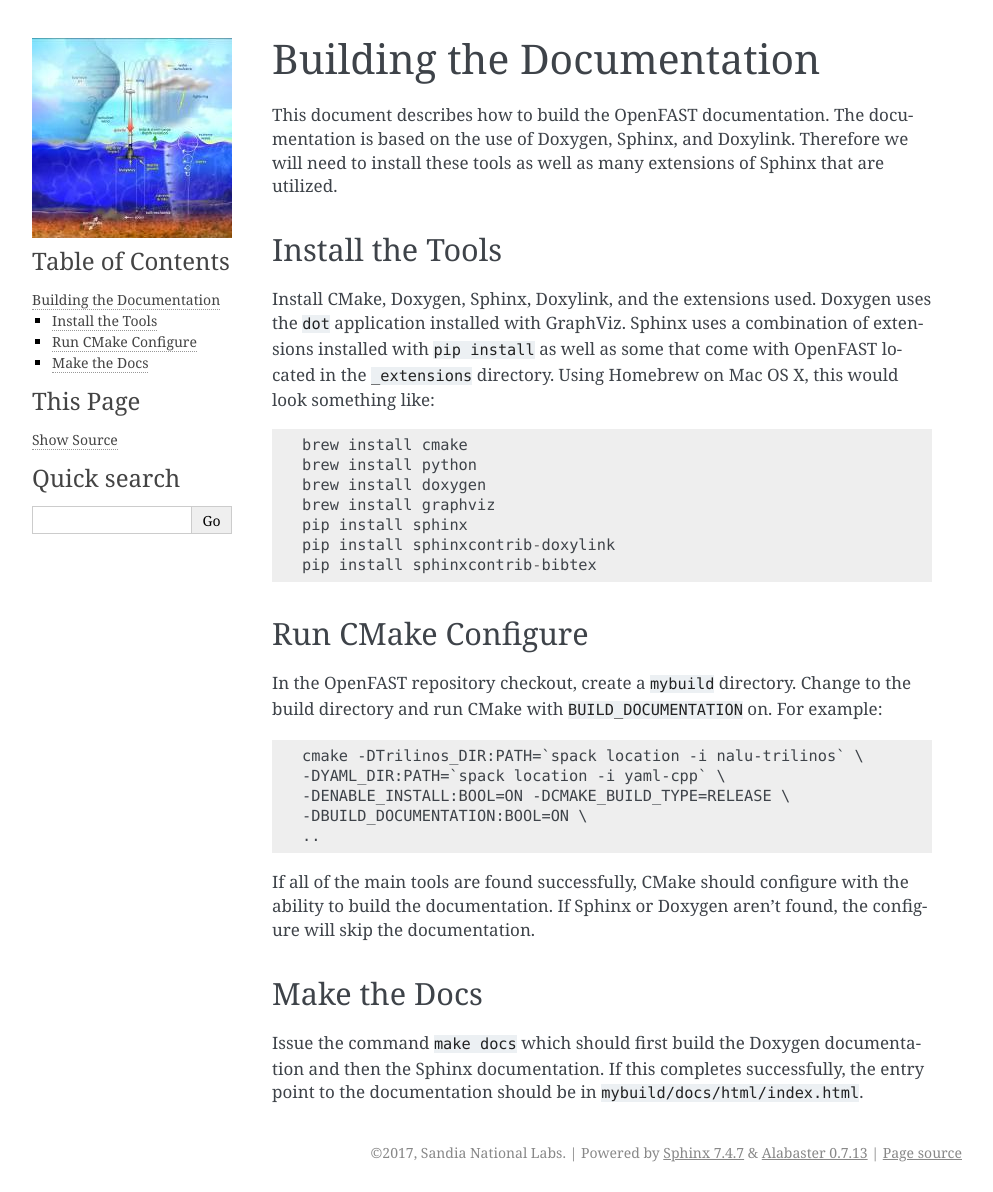
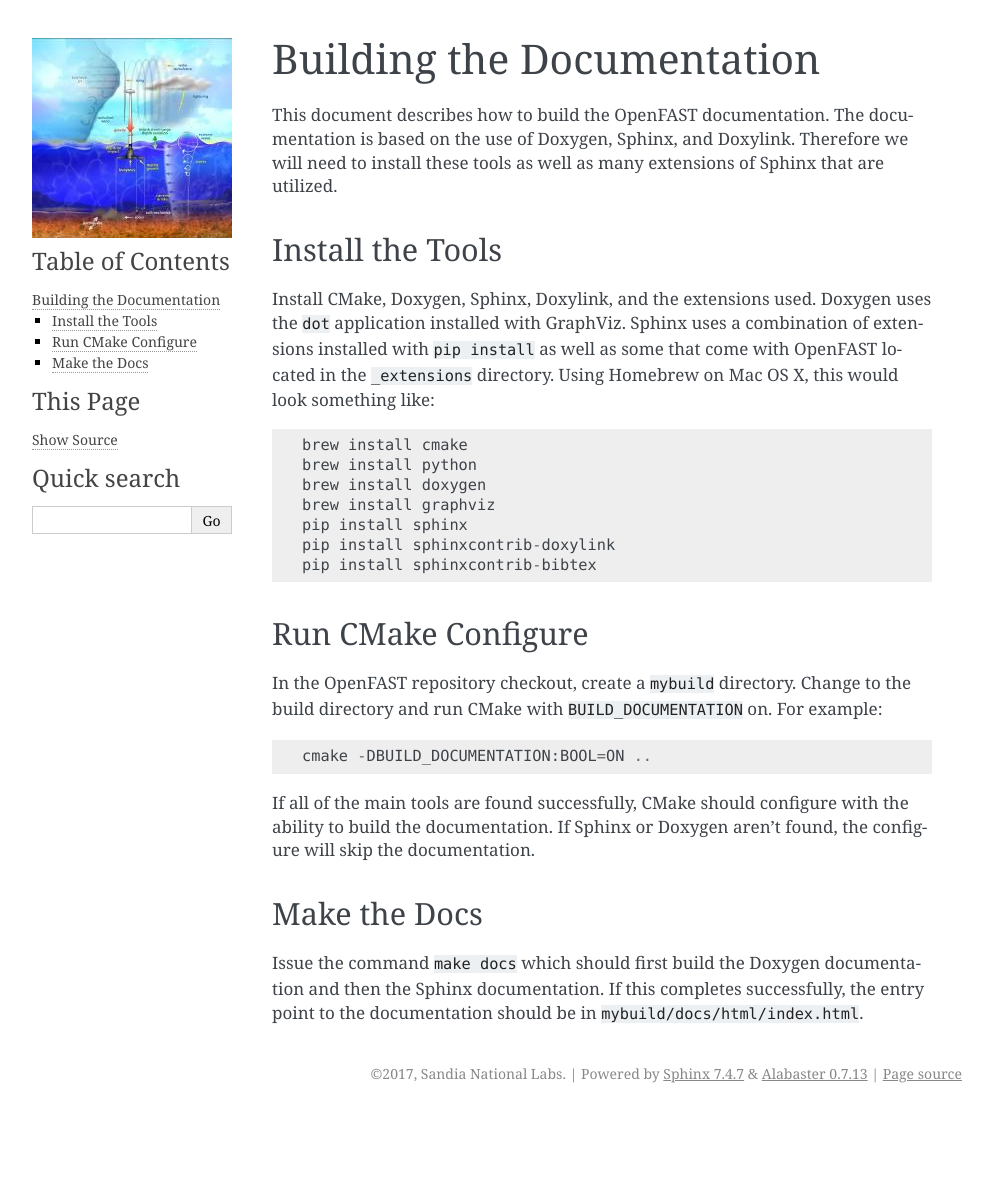
Before and after one commit to OpenFAST/openfast, a Sphinx documentation site: the page built from docs/source/build_doc.rst, in a window 1280 px wide. Shown: the whole page, without its empty margins (148-1141 px from the left). Built offline with Sphinx 7.4.7, drawn with Linux system fonts in a browser that asks for light colours; after the commit the page ends 1113 px from its top, so only the background shows below that.

Commit message:
Updating instructions on building documentation locally.

```diff
--- a/docs/source/build_doc.rst
+++ b/docs/source/build_doc.rst
@@ -36,11 +36,7 @@ on. For example:
 
 ::
 
-  cmake -DTrilinos_DIR:PATH=`spack location -i nalu-trilinos` \
-  -DYAML_DIR:PATH=`spack location -i yaml-cpp` \
-  -DENABLE_INSTALL:BOOL=ON -DCMAKE_BUILD_TYPE=RELEASE \
-  -DBUILD_DOCUMENTATION:BOOL=ON \
-  ..
+  cmake -DBUILD_DOCUMENTATION:BOOL=ON ..
 
 If all of the main tools are found successfully, CMake should configure with the ability
 to build the documentation. If Sphinx or Doxygen aren't found, the configure will skip
```
